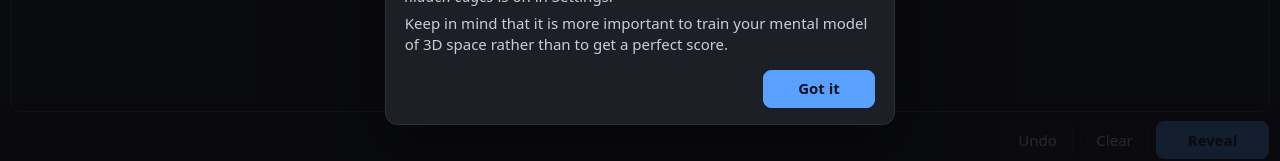
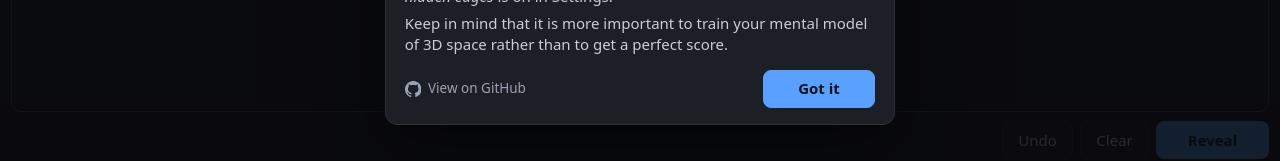
Before and after one commit to Jugbot/guess-the-cube, a plain HTML site: page index.html in a window 1280 px wide. Shown: the part 632-793 px from the top of the page. Drawn offline with Linux system fonts and the light colour scheme.

Commit message:
Add repo link

```diff
--- a/index.html
+++ b/index.html
@@ -143,6 +143,12 @@
       <p>Keep in mind that it is more important to train your mental model of 3D space rather than to get a perfect score.</p>
 
       <footer class="panel-foot">
+        <a class="repo-link" href="https://github.com/Jugbot/guess-the-cube/" target="_blank" rel="noopener">
+          <svg viewBox="0 0 16 16" aria-hidden="true" fill="currentColor">
+            <path d="M8 0C3.58 0 0 3.58 0 8c0 3.54 2.29 6.53 5.47 7.59.4.07.55-.17.55-.38 0-.19-.01-.82-.01-1.49-2.01.37-2.53-.49-2.69-.94-.09-.23-.48-.94-.82-1.13-.28-.15-.68-.52-.01-.53.63-.01 1.08.58 1.23.82.72 1.21 1.87.87 2.33.66.07-.52.28-.87.51-1.07-1.78-.2-3.64-.89-3.64-3.95 0-.87.31-1.59.82-2.15-.08-.2-.36-1.02.08-2.12 0 0 .67-.21 2.2.82.64-.18 1.32-.27 2-.27.68 0 1.36.09 2 .27 1.53-1.04 2.2-.82 2.2-.82.44 1.1.16 1.92.08 2.12.51.56.82 1.27.82 2.15 0 3.07-1.87 3.75-3.65 3.95.29.25.54.73.54 1.48 0 1.07-.01 1.93-.01 2.2 0 .21.15.46.55.38A8.013 8.013 0 0 0 16 8c0-4.42-3.58-8-8-8z"/>
+          </svg>
+          View on GitHub
+        </a>
         <button class="primary" type="submit">Got it</button>
       </footer>
     </form>
--- a/style.css
+++ b/style.css
@@ -570,8 +570,31 @@ dialog.panel-wide {
 
 .panel-foot {
   display: flex;
+  align-items: center;
   justify-content: flex-end;
+  gap: 1rem;
   margin-top: 1rem;
+}
+
+.repo-link {
+  display: inline-flex;
+  align-items: center;
+  gap: 0.45rem;
+  margin-right: auto;
+  color: var(--muted);
+  font-size: 0.9rem;
+  text-decoration: none;
+}
+
+.repo-link:hover,
+.repo-link:focus-visible {
+  color: var(--text);
+  text-decoration: underline;
+}
+
+.repo-link svg {
+  width: 1.1rem;
+  height: 1.1rem;
 }
 
 @media (max-width: 520px) {
```
